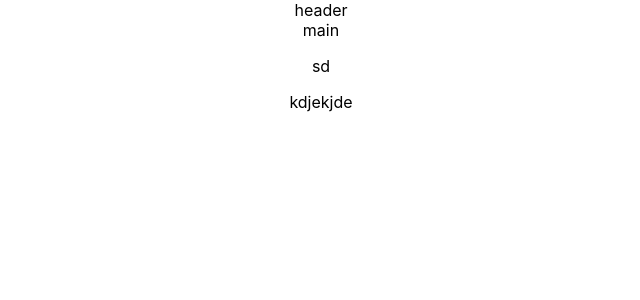
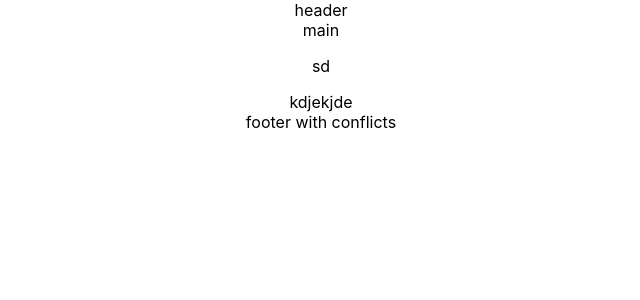
Before and after one commit to nastoika/project, a React (Create React App) app: page / in a window 1280 px wide. Shown: the top 300 px of the page, without its empty margins (319-959 px from the left). Built offline with nearby package versions, Linux system fonts and the light colour scheme.

Commit message:
add footer with conflicts

```diff
--- a/src/App.js
+++ b/src/App.js
@@ -8,6 +8,7 @@ function App() {
             <main>main</main>
             <p>sd</p>
             <div>kdjekjde</div>
+            <footer>footer with conflicts</footer>
         </div>
     );
 }
```
